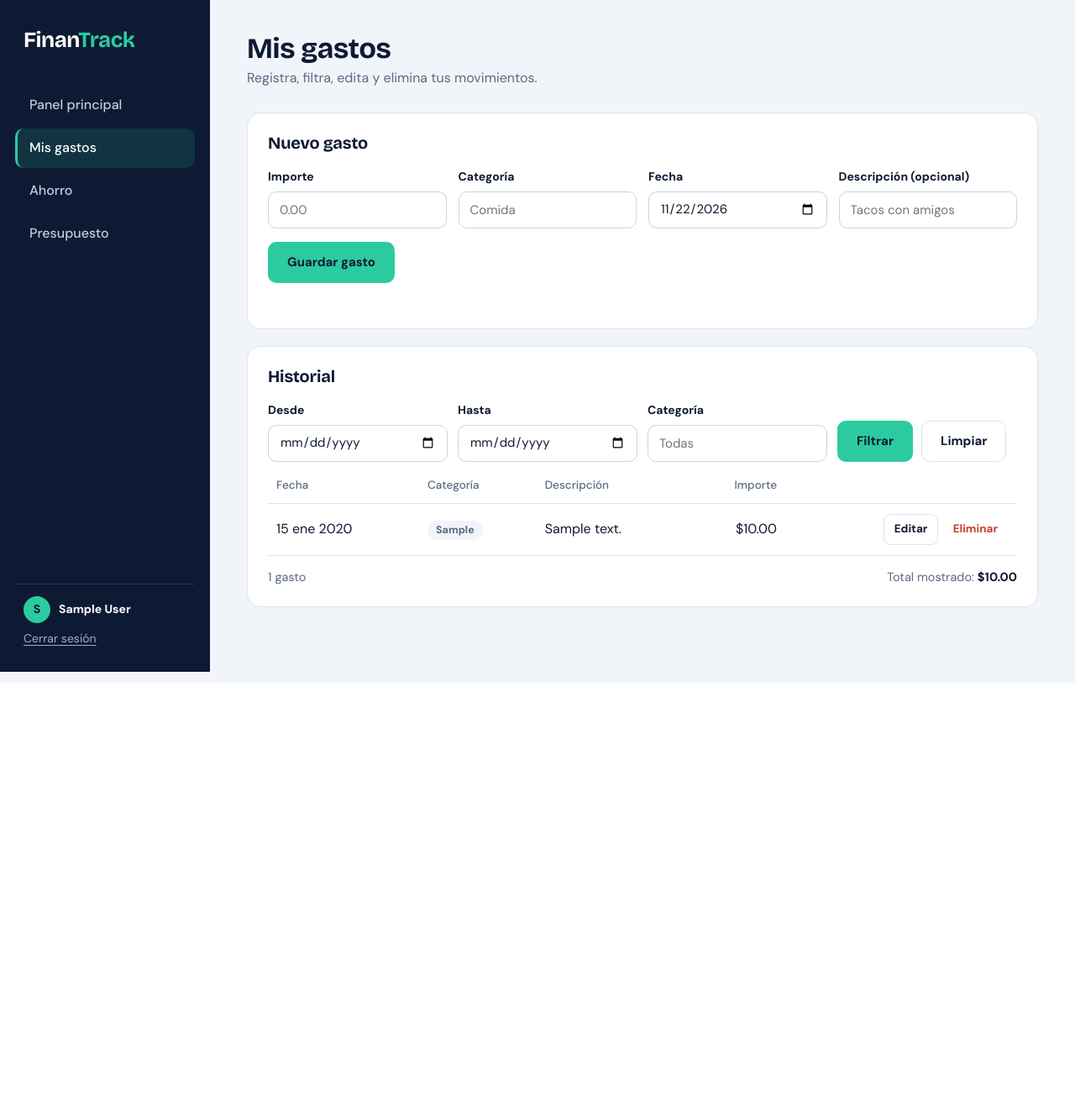
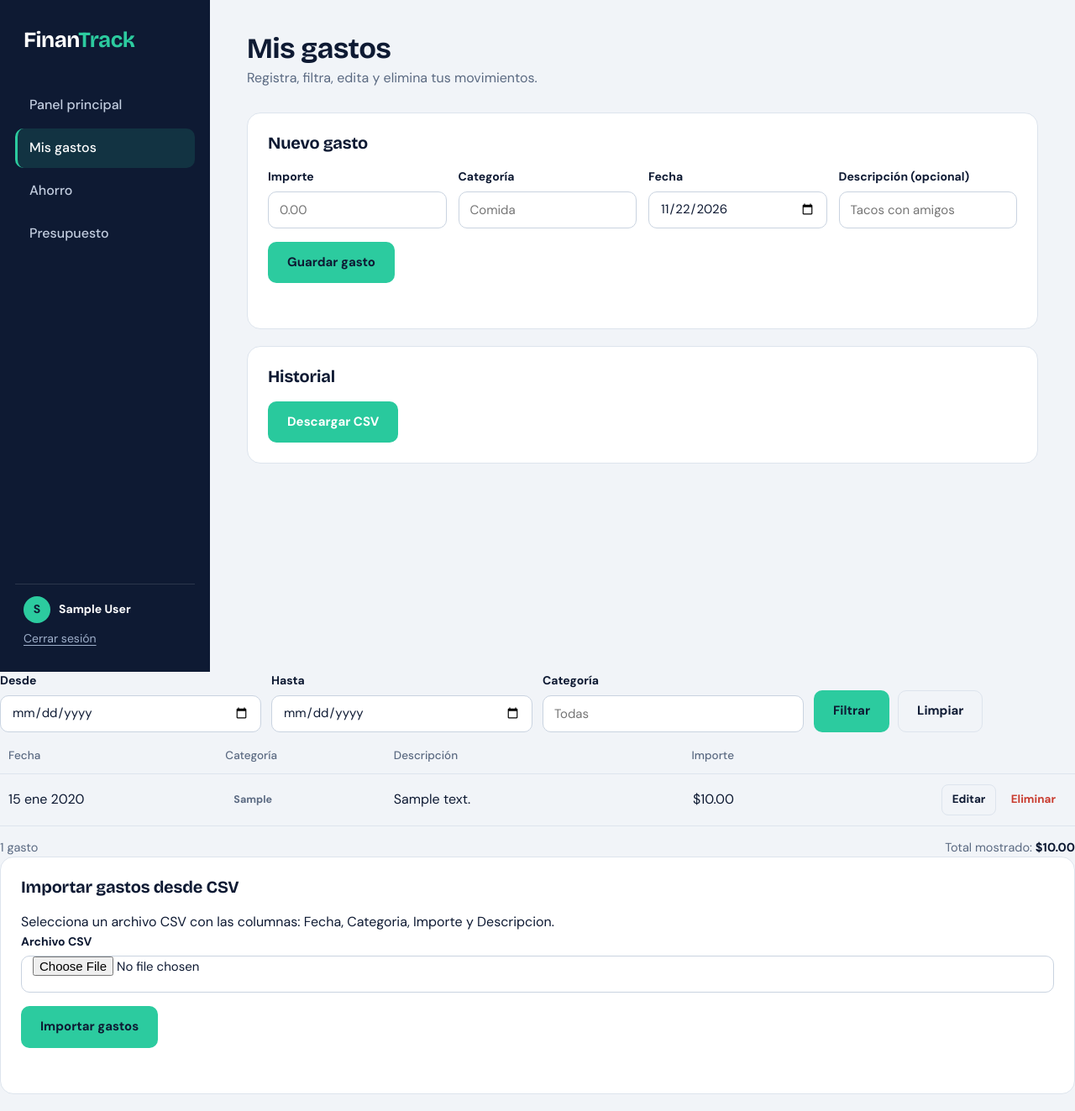
Before and after one commit to Linaav0903/FinanTrack, a Flask app: page /gastos in a window 1280 px wide. Shown: the whole page at 84% size. Before the commit the page ends 813 px from the top, so only its background shows below. Run offline with Flask 3, Linux system fonts and the light colour scheme; the visitor is signed in with stand-in values (Sample User, id 1); tables that the repository leaves empty hold one stand-in row (values such as "Sample post").

Commit message:
feat: agregar importacion y exportacion CSV

```diff
--- a/routes/expenses.py
+++ b/routes/expenses.py
@@ -1,5 +1,11 @@
+import csv
+import io
+from datetime import datetime
+from decimal import Decimal, InvalidOperation
+from flask import(Blueprint,jsonify, request, session, Response
+)
+from models import db, Expense
 from datetime import date
-from flask import Blueprint, jsonify, request, session
 from services import expense_service as es, statistics_service as st
 
 bp = Blueprint("expenses", __name__, url_prefix="/api")
@@ -76,3 +82,158 @@ def comparar():
 def mensual():
     n = max(1, min(request.args.get("months", 6, type=int), 12))
     return jsonify(st.monthly_totals(_uid(), n))
+
+@bp.get("/expenses/export-csv")
+def exportar_csv():
+    user_id = _uid()
+
+    # Obtener los filtros enviados desde la página
+    fecha_inicio = request.args.get("start", "")
+    fecha_fin = request.args.get("end", "")
+    categoria = request.args.get("category", "").strip()
+
+    # Validar las fechas recibidas
+    try:
+        inicio = date.fromisoformat(fecha_inicio) if fecha_inicio else None
+        fin = date.fromisoformat(fecha_fin) if fecha_fin else None
+    except ValueError:
+        return jsonify(error="Formato de fecha inválido"), 400
+
+    if inicio and fin and inicio > fin:
+        return jsonify(error="La fecha inicial es posterior a la final"), 400
+
+    # Consultar solo los gastos del usuario
+    consulta = Expense.query.filter_by(user_id=user_id)
+
+    # Aplicar los filtros seleccionados
+    if inicio:
+        consulta = consulta.filter(Expense.date >= inicio)
+
+    if fin:
+        consulta = consulta.filter(Expense.date <= fin)
+
+    if categoria and categoria.lower() != "todas":
+        consulta = consulta.filter(
+            Expense.category.ilike(categoria)
+        )
+
+    gastos = consulta.order_by(
+        Expense.date.desc(),
+        Expense.id.desc()
+    ).all()
+
+    # Generar el archivo CSV
+    archivo = io.StringIO()
+    archivo.write("\ufeff")
+
+    escritor = csv.writer(archivo)
+    escritor.writerow([
+        "Fecha", "Categoria", "Importe", "Descripcion"
+    ])
+
+    for gasto in gastos:
+        escritor.writerow([
+            gasto.date.isoformat(),
+            gasto.category,
+            f"{gasto.amount:.2f}",
+            gasto.description or ""
+        ])
+
+    nombre = "finantrack_gastos_" + datetime.now().strftime("%Y%m%d") + ".csv"
+
+    return Response(
+        archivo.getvalue(),
+        mimetype="text/csv; charset=utf-8",
+        headers={
+            "Content-Disposition": f'attachment; filename="{nombre}"',
+            "Cache-Control": "no-store"
+        }
+    )
+
+@bp.post("/expenses/import-csv")
+def importar_csv():
+    archivo = request.files.get("archivo")
+
+    if archivo is None or not archivo.filename:
+        return jsonify(error="Selecciona un archivo CSV."), 400
+
+    if not archivo.filename.lower().endswith(".csv"):
+        return jsonify(error="Solo se permiten archivos CSV."), 400
+
+    # Máximo 2 MB
+    contenido = archivo.read(2 * 1024 * 1024 + 1)
+
+    if len(contenido) > 2 * 1024 * 1024:
+        return jsonify(error="El archivo supera los 2 MB."), 400
+
+    try:
+        texto = contenido.decode("utf-8-sig")
+    except UnicodeDecodeError:
+        return jsonify(error="El archivo debe estar en UTF-8."), 400
+
+    try:
+        lector = csv.DictReader(io.StringIO(texto))
+
+        columnas = {"Fecha", "Categoria", "Importe", "Descripcion"}
+
+        if lector.fieldnames is None or set(lector.fieldnames) != columnas:
+            return jsonify(
+                error="El CSV debe contener: Fecha, Categoria, Importe y Descripcion."
+            ), 400
+
+        validos = []
+        errores = []
+        rechazados = 0
+
+        for numero, fila in enumerate(lector, start=2):
+            try:
+                if None in fila or any(valor is None for valor in fila.values()):
+                    raise ValueError("Número de columnas incorrecto")
+
+                fecha = date.fromisoformat(fila["Fecha"].strip())
+                categoria = fila["Categoria"].strip()
+                importe = Decimal(fila["Importe"].strip())
+                descripcion = fila["Descripcion"].strip()
+
+                if not importe.is_finite() or importe <= 0:
+                    raise ValueError("El importe debe ser positivo")
+
+                if importe > Decimal("99999999.99"):
+                    raise ValueError("Importe demasiado grande")
+
+                if importe.as_tuple().exponent < -2:
+                    raise ValueError("Máximo dos decimales")
+
+                if not categoria or len(categoria) > 50:
+                    raise ValueError("Categoría inválida")
+
+                if len(descripcion) > 200:
+                    raise ValueError("Descripción demasiado larga")
+
+                validos.append(Expense(
+                    user_id=_uid(),
+                    amount=importe,
+                    category=categoria,
+                    date=fecha,
+                    description=descripcion
+                ))
+
+            except (ValueError, InvalidOperation, TypeError) as error:
+                rechazados += 1
+                errores.append(f"Fila {numero}: {error}")
+
+    except csv.Error:
+        return jsonify(error="El archivo CSV tiene un formato inválido."), 400
+
+    try:
+        db.session.add_all(validos)
+        db.session.commit()
+    except Exception:
+        db.session.rollback()
+        return jsonify(error="No se pudieron guardar los gastos."), 500
+
+    return jsonify(
+        importados=len(validos),
+        rechazados=rechazados,
+        errores=errores[:20]
+    ), 200
--- a/static/css/styles.css
+++ b/static/css/styles.css
@@ -381,3 +381,28 @@ input:focus, select:focus { outline: none; border-color: var(--mint-d); box-shad
         animation: none !important;
     }
 }
+
+/* Botón Descargar CSV */
+#btn-exportar-csv {
+    background-color: #29c99d;
+    color: #ffffff;
+    opacity: 1;
+    cursor: pointer;
+    text-decoration: none;
+    transition: background-color 0.2s ease,
+                color 0.2s ease;
+}
+
+/* Cuando pasas el ratón */
+#btn-exportar-csv:hover {
+    background-color: #20b88e;
+    color: #ffffff;
+    text-decoration: none;
+}
+
+/* Cuando el botón recibe el foco */
+#btn-exportar-csv:focus-visible {
+    color: #ffffff;
+    outline: 2px solid #155c4b;
+    outline-offset: 3px;
+}
--- a/static/js/gastos.js
+++ b/static/js/gastos.js
@@ -73,6 +73,38 @@ $("form-gasto").addEventListener("submit", async (e) => {
     await cargarLista();
   } catch (err) { $("msg").textContent = err.message; }
 });
+const btnExportarCSV = document.getElementById("btn-exportar-csv");
+
+if (btnExportarCSV) {
+    btnExportarCSV.addEventListener("click", function (evento) {
+        evento.preventDefault();
+
+        const inicio = document.getElementById("f-start").value;
+        const fin = document.getElementById("f-end").value;
+        const categoria = document.getElementById("f-cat").value.trim();
+
+        if (inicio && fin && inicio > fin) {
+            alert("La fecha inicial no puede ser posterior a la final.");
+            return;
+        }
+
+        const url = new URL(btnExportarCSV.href);
+
+        if (inicio) {
+            url.searchParams.set("start", inicio);
+        }
+
+        if (fin) {
+            url.searchParams.set("end", fin);
+        }
+
+        if (categoria && categoria.toLowerCase() !== "todas") {
+            url.searchParams.set("category", categoria);
+        }
+
+        window.location.href = url.toString();
+    });
+}
 
 $("btn-cancelar").addEventListener("click", salirDeEdicion);
 $("f-btn").addEventListener("click", recargar);
@@ -81,3 +113,69 @@ $("f-clear").addEventListener("click", () => { ["f-start", "f-end", "f-cat"].for
 llenarCategorias();
 salirDeEdicion();
 recargar();
+
+$("form-importar-csv").addEventListener("submit", async (e) => {
+    e.preventDefault();
+
+    const archivo = $("archivo-csv").files[0];
+    const mensaje = $("msg-importar");
+    const boton = $("btn-importar-csv");
+
+    mensaje.textContent = "";
+
+    if (!archivo) {
+        mensaje.textContent = "Selecciona un archivo CSV.";
+        return;
+    }
+
+    if (!archivo.name.toLowerCase().endsWith(".csv")) {
+        mensaje.textContent = "El archivo debe tener extensión .csv.";
+        return;
+    }
+
+    const datos = new FormData();
+    datos.append("archivo", archivo);
+
+    boton.disabled = true;
+    boton.textContent = "Importando...";
+
+    try {
+        const respuesta = await fetch("/api/expenses/import-csv", {
+            method: "POST",
+            body: datos
+        });
+
+        if (respuesta.status === 401) {
+            window.location.href = "/login";
+            return;
+        }
+
+        const resultado = await respuesta.json();
+
+        if (!respuesta.ok) {
+            throw new Error(resultado.error || "No se pudo importar el archivo.");
+        }
+
+        mensaje.textContent =
+            `Se importaron ${resultado.importados} gastos. ` +
+            `${resultado.rechazados} filas rechazadas.` +
+            (resultado.errores.length
+                ? " Detalles: " + resultado.errores.join(" | ")
+                : "");
+
+        $("form-importar-csv").reset();
+
+        // Limpiar filtros para mostrar todos los gastos importados
+        ["f-start", "f-end", "f-cat"].forEach((id) => {
+            $(id).value = "";
+        });
+
+        await cargarLista();
+
+    } catch (error) {
+        mensaje.textContent = error.message;
+    } finally {
+        boton.disabled = false;
+        boton.textContent = "Importar gastos";
+    }
+});
--- a/templates/gastos.html
+++ b/templates/gastos.html
@@ -32,6 +32,15 @@
 
 <article class="panel">
     <div class="panel-head"><h2>Historial</h2></div>
+            <a
+        href="{{ url_for('expenses.exportar_csv') }}"
+        id="btn-exportar-csv"
+        class="btn btn-primary"
+        >
+        Descargar CSV
+        </a>
+
+    </div>
     <div class="filters">
         <div class="field"><label for="f-start">Desde</label><input type="date" id="f-start"></div>
         <div class="field"><label for="f-end">Hasta</label><input type="date" id="f-end"></div>
@@ -53,6 +62,43 @@
     <p id="vacio" class="empty" hidden>No hay gastos con estos filtros. Registra uno arriba o cambia el filtro.</p>
     <div class="table-foot"><span id="conteo">0 gastos</span><span>Total mostrado: <strong id="total" class="num">$0.00</strong></span></div>
 </article>
+
+<article class="panel">
+    <div class="panel-head">
+        <h2>Importar gastos desde CSV</h2>
+    </div>
+
+    <p>
+        Selecciona un archivo CSV con las columnas:
+        Fecha, Categoria, Importe y Descripcion.
+    </p>
+
+    <form id="form-importar-csv" enctype="multipart/form-data">
+        <div class="field">
+            <label for="archivo-csv">Archivo CSV</label>
+            <input
+                type="file"
+                id="archivo-csv"
+                name="archivo"
+                accept=".csv,text/csv"
+                required
+            >
+        </div>
+
+        <div class="form-actions" style="margin-top:16px">
+            <button
+                type="submit"
+                id="btn-importar-csv"
+                class="btn btn-primary"
+            >
+                Importar gastos
+            </button>
+        </div>
+
+        <p id="msg-importar" class="msg" role="status"></p>
+    </form>
+</article>
+
 {% endblock %}
 {% block scripts %}
 <script src="{{ url_for('static', filename='js/common.js') }}"></script>
```
